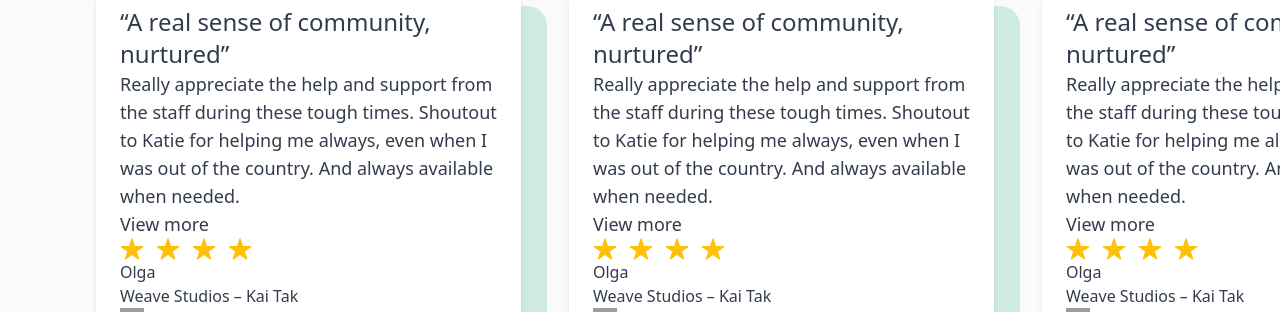
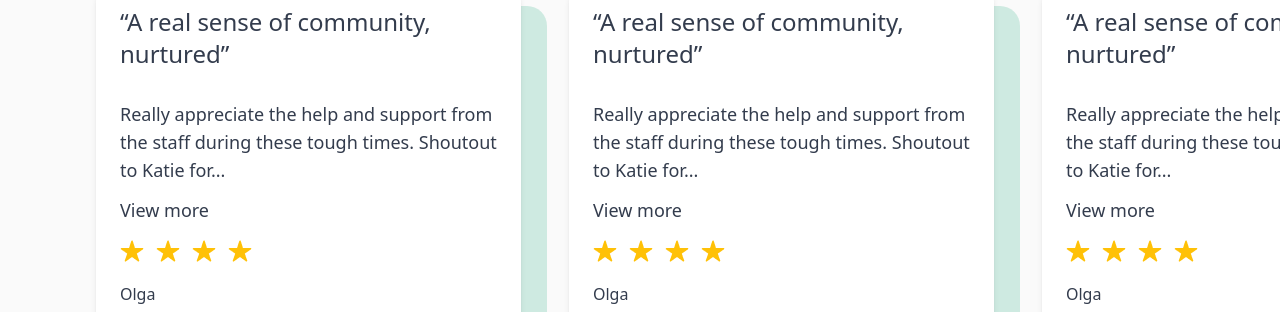
Before and after one commit to kingkwongsta/Golobe-Travel-Agency, a Next.js app: page / in a window 1280 px wide. Shown: the part 178-490 px from the top of the page. Built offline with nearby package versions, Linux system fonts and the light colour scheme; grey boxes are pictures that could not be loaded.

Commit message:
margin between elements

```diff
--- a/src/components/reviews/reviewcard.jsx
+++ b/src/components/reviews/reviewcard.jsx
@@ -9,14 +9,15 @@ export default function ReviewCard() {
       <div className="w-[450px] h-[608px]">
         <div>
           <div className="w-[425px] h-[584px] flex flex-col shadow-md shadow-[#1122111a] rounded-[20px] bg-white absolute p-[24px] z-50">
-            <p className="text-2xl">“A real sense of community, nurtured”</p>
-            <p className="text-lg">
+            <p className="text-2xl mb-[30px]">
+              “A real sense of community, nurtured”
+            </p>
+            <p className="text-lg mb-[12px]">
               Really appreciate the help and support from the staff during these
-              tough times. Shoutout to Katie for helping me always, even when I
-              was out of the country. And always available when needed.
+              tough times. Shoutout to Katie for...
             </p>
-            <p className="text-lg">View more</p>
-            <div className="starz flex flex-row gap-[12px]">
+            <p className="text-lg mb-[16px]">View more</p>
+            <div className="starz flex flex-row gap-[12px] mb-[20px]">
               <Image src={star} height={24} width={24} alt="star" />
               <Image src={star} height={24} width={24} alt="star" />
               <Image src={star} height={24} width={24} alt="star" />
```
